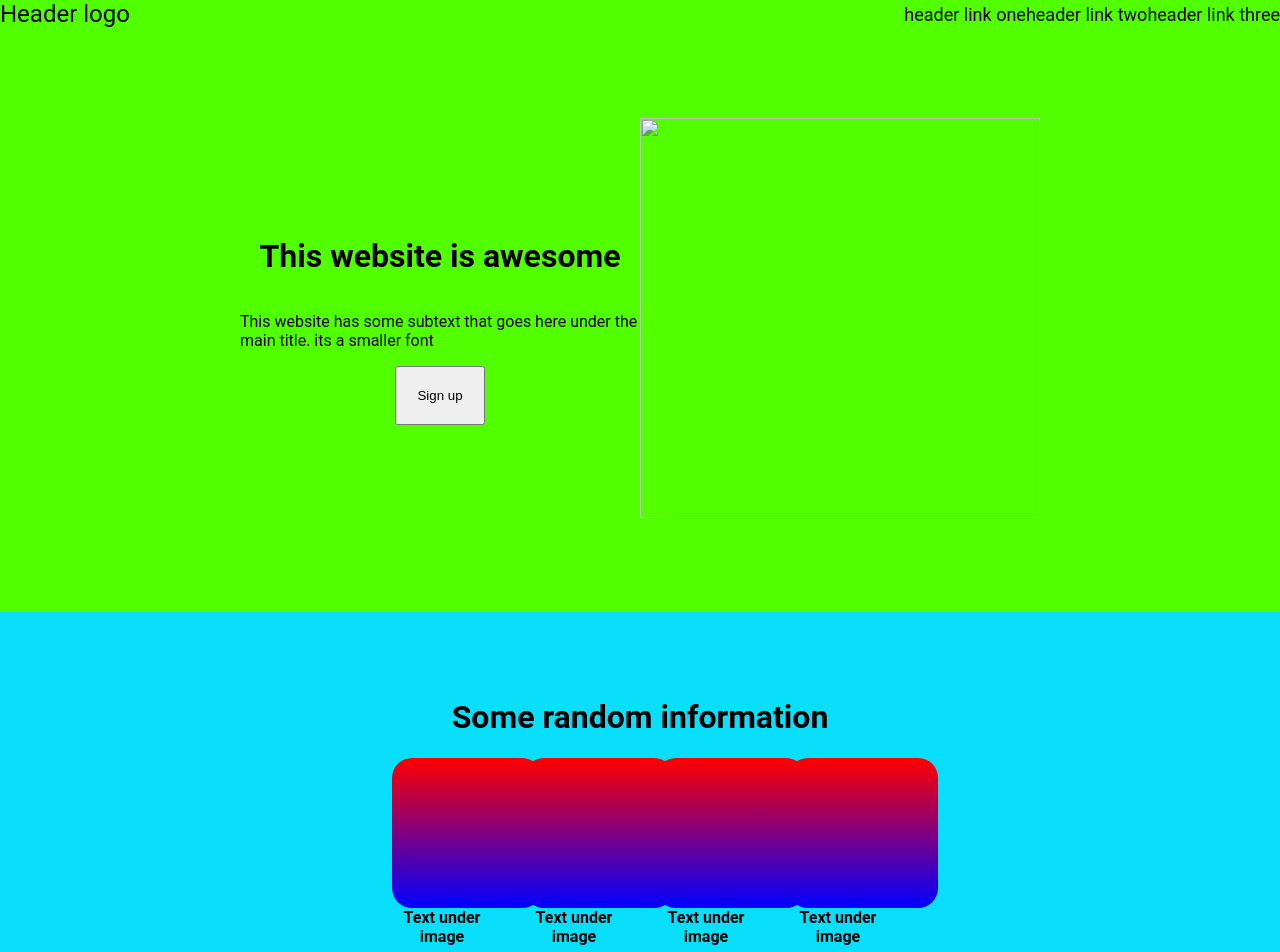
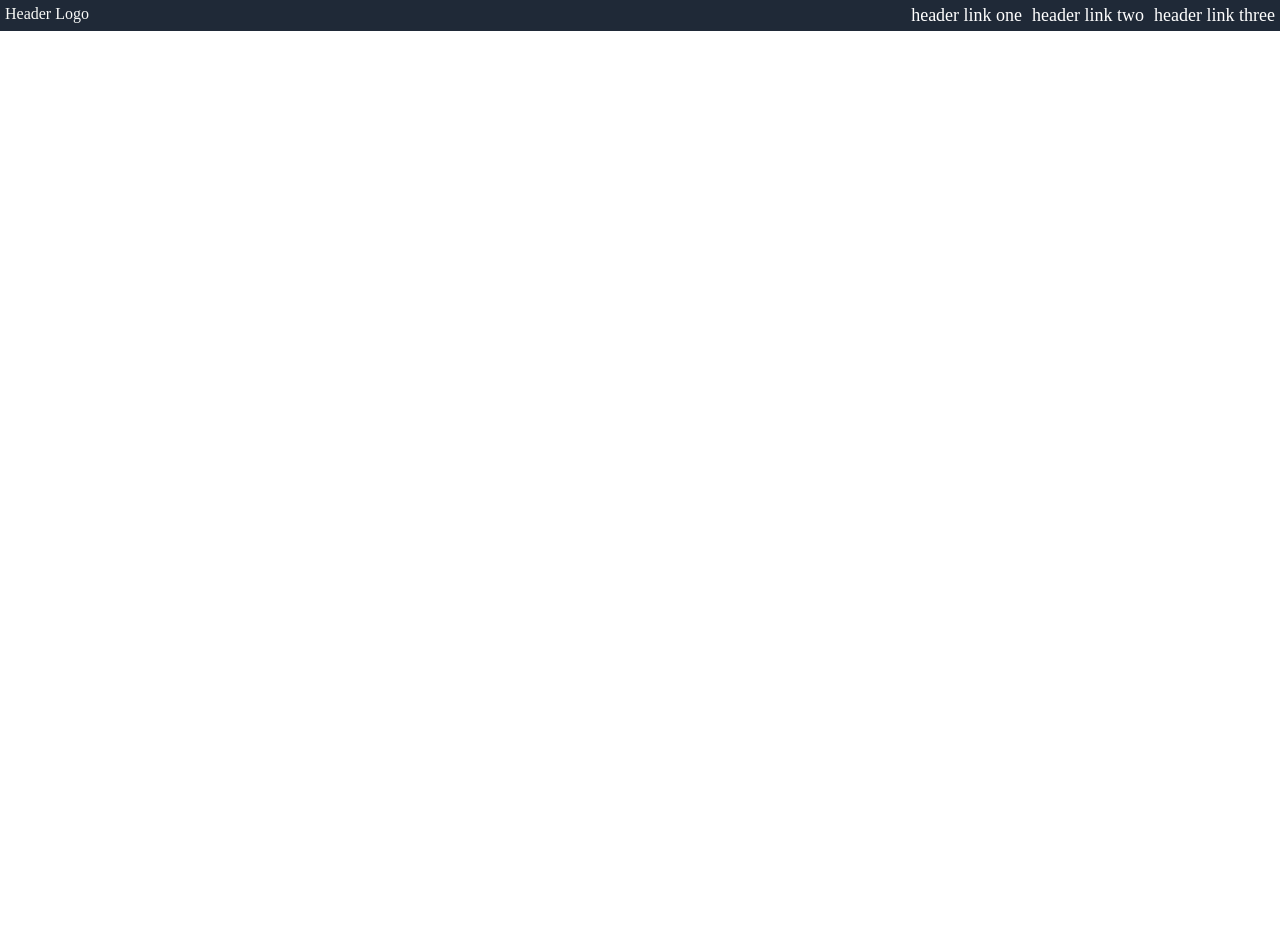
Before and after one commit to pausiroy/Landing-Page, a plain HTML site: page index.html in a window 1280 px wide. Shown: the top 952 px of the page. After the commit the page ends 800 px from the top, so only its background shows below. Drawn offline with Linux system fonts and the light colour scheme.

Commit message:
Created Header

```diff
--- a/index.html
+++ b/index.html
@@ -4,55 +4,19 @@
     <meta charset="UTF-8">
     <meta http-equiv="X-UA-Compatible" content="IE=edge">
     <meta name="viewport" content="width=device-width, initial-scale=1.0">
-    <title>Landing-page</title>
+    <title>Landing Page</title>
     <link rel="stylesheet" href="styles.css">
 </head>
 <body>
     <div class="container">
-        <nav class="header">
-                <div class="logo">Header logo</div>
-            <div class="header-link">
+        <nav class="navbar">
+            <div class="header-logo">Header Logo</div>
+            <div class="nav-links">
                 <a href="">header link one</a>
-                <a href =>header link two</a>
+                <a href="">header link two</a>
                 <a href="">header link three</a>
             </div>
         </nav>
-        <div class="hero-container">
-            <div class="hero">
-                <h1>This website is awesome</h1>
-                <p>This website has some subtext that goes here under the main title. its a smaller font</p>
-                <button type="button">Sign up</button>
-            </div>
-            <div class="hero-image">
-                <img src="dog.jpg">
-            </div>
-        </div>
-        <div class="content">
-                <h1>Some random information</h1>
-            <div class="boxes">
-                <div class="box">
-                    <div class="box-img"></div>
-                    <div class="text">Text under image</div>
-                </div>
-                <div class="box">
-                    <div class="box-img"></div>
-                    <div class="text">Text under image</div>
-                </div>
-                <div class="box">
-                    <div class="box-img"></div>
-                    <div class="text">Text under image</div>
-                </div>
-                <div class="box">
-                    <div class="box-img"></div>
-                    <div class="text">Text under image</div>
-                </div>
-            </div>
-        </div>
-        <div class="quote">
-            <p>This is an inspiring quote, or a testimonial from a customer. Maybe it's just filling up space or maybe people will actually read it.</p>
-            <p>-Thor, God of Thunder</p>
-        </div>
-
     </div>
 </body>
 </html>
--- a/styles.css
+++ b/styles.css
@@ -1,108 +1,41 @@
 body {
-    background-color: rgb(81, 255, 0);
-    height: 100vh;
-    font-family: Roboto;
-    text-align: center;
     margin: 0;
     padding: 0;
-
+    background-color: #FFFFFF;
+    text-align: center;
 }
-
-a {
-    text-decoration: none;
-    font-size: 18px;
-    color: #000000;
-}
-
-.header {
-    display:flex;
-    align-items: center;
-}
-
-.hero, .subtext {
-    color:black;
-    display: flex;
-    align-items: center;
-}
-button {
-    padding: 20px;
-    margin: auto;
-    align-self: center;
-}
-
 
 .container {
     display: flex;
     flex-direction: column;
 }
 
-img {
-    width: 400px;
-    height: 400px;
+/* Created Header */
+
+.navbar {
+    display: flex;
+    background-color: #1F2937;
+    color: #F9FAF8
+}
+
+.nav-links {
+    display: flex;
+    margin-left: auto;
+    color: white;
+    font-size: 18px;
 
 }
 
-
-.header-link {
-    display: flex;
-    margin-left:  auto;
-    text-decoration: none;
-
-
+.header-logo {
+    padding: 5px;
 }
 
-.logo {
-    font-size: 24px;
-    color: #000000;
+a {
+    text-decoration: none;
+    padding: 5px;
 }
 
-.hero-container {
-    display: flex;
-    align-items: center;
-    justify-content: center;
-    padding: 90px;
+a:visited {
+    text-decoration: none;
+    color: white;
 }
-
-.hero {
-    display: flex;
-    text-align: left;
-    flex-direction: column;
-    flex-basis: 400px;
-}
-.content {
-    background-color: rgb(9, 222, 250);
-   font-weight: bolder;
-   text-align: center;
-   padding: 65px;
-}
-    h1{
-    text-align: center;
-}
-.boxes {
-    gap: 32px;
-    display: flex;
-    justify-content: center;
-}
-
-.box {
-    max-width: 100px;
-    color: black;
-}
-
-.box-img {
-    width: 150px;
-    height: 150px;
-    background-image: linear-gradient(180deg, red, blue);
-    border-radius: 20px;
-}
-.quote {
-    padding:80px 35%;
-    background-color: orange;
-    font-size: 36px;
-    font-weight:lighter;
-    font-style: italic;
-    color:#1F2937;
-    text-shadow: 0 0 5px #f9faf8,
-    0 0 15px #f9faf8,
-    0 0 30px #f9faf8;
-}
```
Also changed, not shown: 1 other file.
